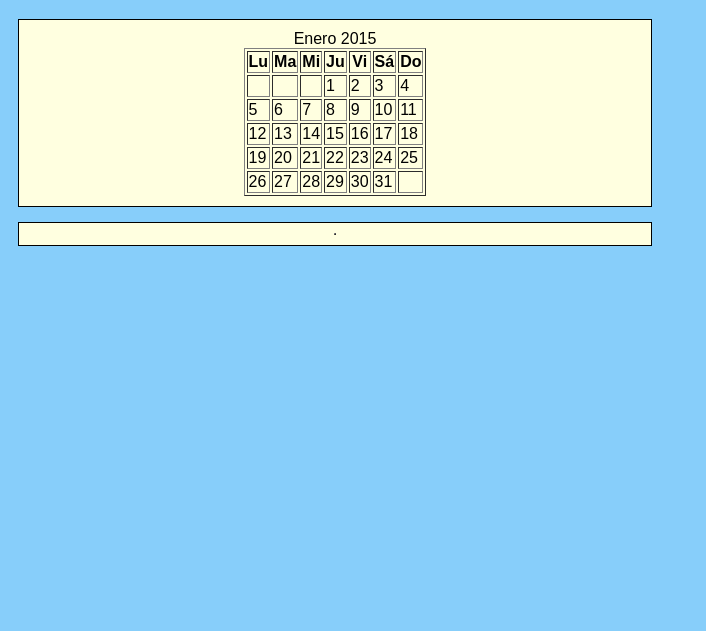
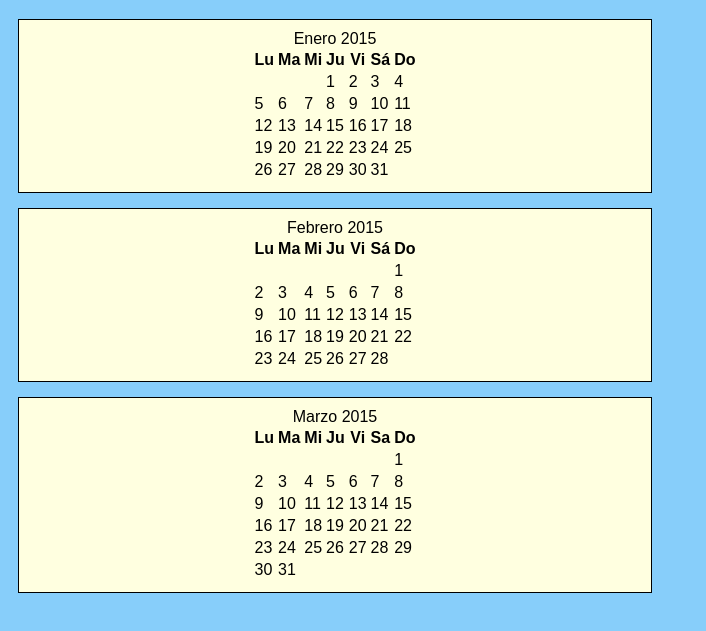
Before and after one commit to TorchEagle/Practica-8, a plain HTML site: page index.html in a window 1280 px wide. Shown: the part 61-692 px from the top of the page, without its empty margins (0-706 px from the left). Drawn offline with Linux system fonts and the light colour scheme.

Commit message:
Editado index.html y style.css

```diff
--- a/index.html
+++ b/index.html
@@ -12,8 +12,8 @@
             <h1>Calendarios 2015</h1>
         </header>
         <section>
-            <table border="1">
-                <caption>Enero 2015</caption>
+            <table class="enero" border="1">
+                <caption class="enero">Enero 2015</caption>
                 <thead>
                     <tr>
                         <th>Lu</th>
@@ -76,7 +76,133 @@
         </section>
         <section>
             <table border="1">
-
+                <caption>Febrero 2015</caption>
+                <thead>
+                    <tr>
+                        <th>Lu</th>
+                        <th>Ma</th>
+                        <th>Mi</th>
+                        <th>Ju</th>
+                        <th>Vi</th>
+                        <th>Sá</th>
+                        <th>Do</th>
+                    </tr>
+                </thead>
+                <tbody>
+                    <tr>
+                        <td></td>
+                        <td></td>
+                        <td></td>
+                        <td></td>
+                        <td></td>
+                        <td></td>
+                        <td>1</td>
+                    </tr>
+                    <tr>
+                        <td>2</td>
+                        <td>3</td>
+                        <td>4</td>
+                        <td>5</td>
+                        <td>6</td>
+                        <td>7</td>
+                        <td>8</td>
+                    </tr>
+                    <tr>
+                        <td>9</td>
+                        <td>10</td>
+                        <td>11</td>
+                        <td>12</td>
+                        <td>13</td>
+                        <td>14</td>
+                        <td>15</td>
+                    </tr>
+                    <tr>
+                        <td>16</td>
+                        <td>17</td>
+                        <td>18</td>
+                        <td>19</td>
+                        <td>20</td>
+                        <td>21</td>
+                        <td>22</td>
+                    </tr>
+                    <tr>
+                        <td>23</td>
+                        <td>24</td>
+                        <td>25</td>
+                        <td>26</td>
+                        <td>27</td>
+                        <td>28</td>
+                        <td></td>
+                    </tr>
+                </tbody>
+            </table>
+        </section>
+        <section>
+            <table border="1">
+                <caption>Marzo 2015</caption>
+                <tr>
+                    <th>Lu</th>
+                    <th>Ma</th>
+                    <th>Mi</th>
+                    <th>Ju</th>
+                    <th>Vi</th>
+                    <th>Sa</th>
+                    <th>Do</th>
+                </tr>
+                <tr>
+                    <td></td>
+                    <td></td>
+                    <td></td>
+                    <td></td>
+                    <td></td>
+                    <td></td>
+                    <td>1</td>
+                </tr>
+                <tr>
+                    <td>2</td>
+                    <td>3</td>
+                    <td>4</td>
+                    <td>5</td>
+                    <td>6</td>
+                    <td>7</td>
+                    <td>8</td>
+                </tr>
+                <tr>
+                    <td>9</td>
+                    <td>10</td>
+                    <td>11</td>
+                    <td>12</td>
+                    <td>13</td>
+                    <td>14</td>
+                    <td>15</td>
+                </tr>
+                <tr>
+                    <td>16</td>
+                    <td>17</td>
+                    <td>18</td>
+                    <td>19</td>
+                    <td>20</td>
+                    <td>21</td>
+                    <td>22</td>
+                </tr>
+                <tr>
+                    <td>23</td>
+                    <td>24</td>
+                    <td>25</td>
+                    <td>26</td>
+                    <td>27</td>
+                    <td>28</td>
+                    <td>29</td>
+                </tr>
+                <tr>
+                    <td>30</td>
+                    <td>31</td>
+                    <td></td>
+                    <td></td>
+                    <td></td>
+                    <td></td>
+                    <td></td>
+                </tr>
             </table>
         </section>
     </main>
--- a/style.css
+++ b/style.css
@@ -16,4 +16,13 @@ table {
     margin-bottom: 10px;
     margin-left: auto;
     margin-right: auto;
+    border: hidden;
 }
+
+table.enero {
+    border: hidden;
+}
+
+tr,td,th {
+    border: hidden;
+}
```
